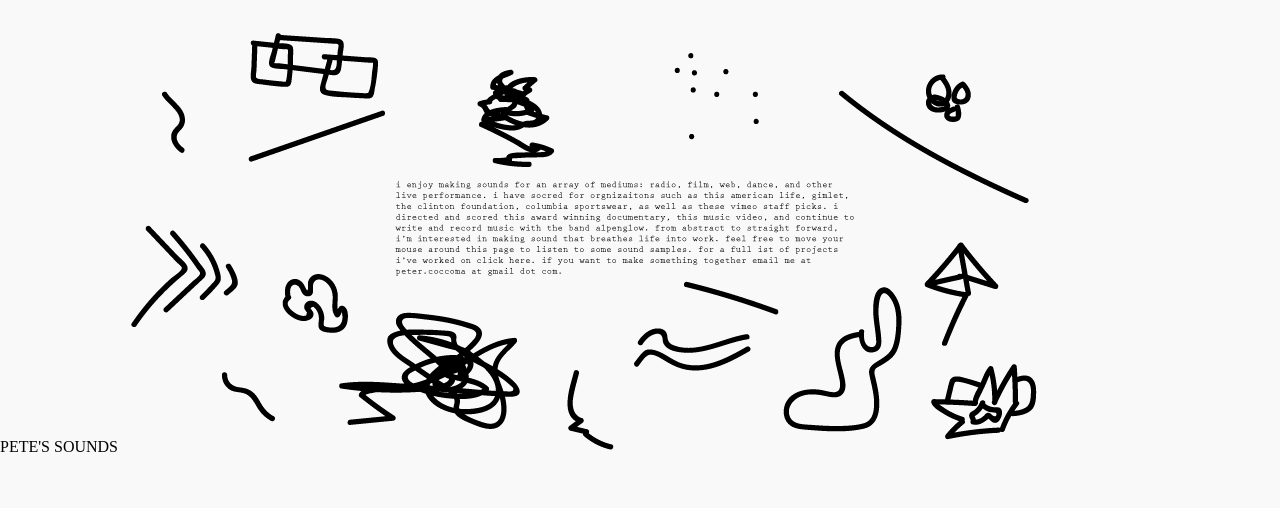
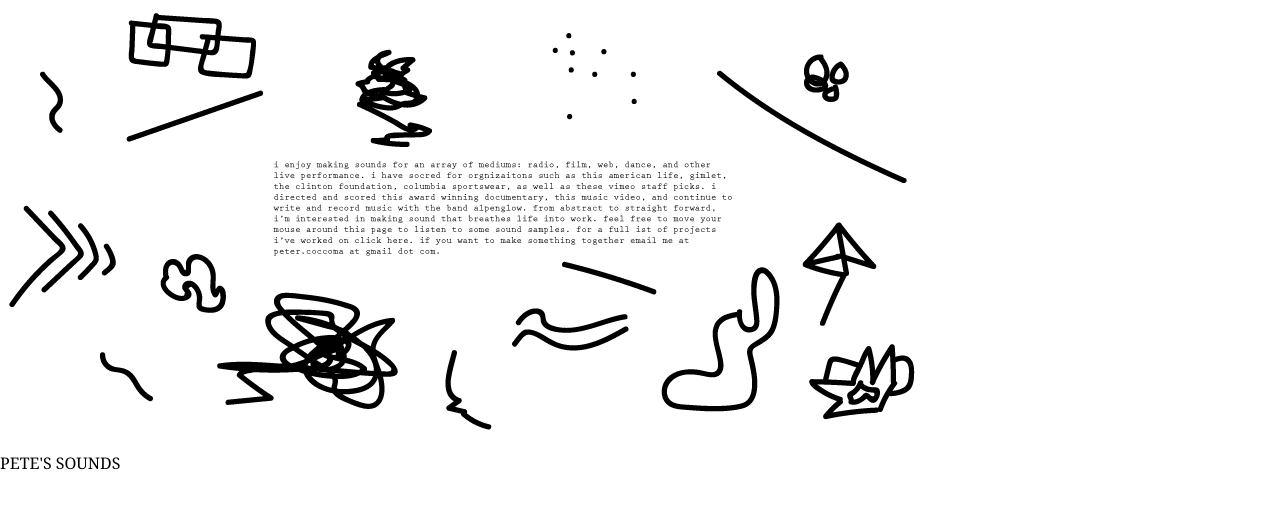
Before and after one commit to pcoccoma1/sounds, a plain HTML site: page index.html in a window 1280 px wide. Drawn offline with Linux system fonts and the light colour scheme.

Commit message:
Update index.html

```diff
--- a/index.html
+++ b/index.html
@@ -73,13 +73,12 @@ width: 0%;
 
 </style>
 </head>
-<body bgcolor="#F9F9F9" left:margin="0" topmargin="0" marginwidth="100px" marginheight="20">
-PETE'S SOUNDS
+
 <body bgcolor="#FFFFFF" leftmargin="0" topmargin="0" marginwidth="0" marginheight="0">
 <img src="sounds/Peter_Sound_Website.png" width="960" height="432" border="0" alt="" usemap="#Peter_Sound_Website_Map">
 <map name="Peter_Sound_Website_Map">
 <area shape="poly" alt="" coords="654,292, 565,264, 654,292" href="http://pcoccoma1.github.io/sounds/Sound_library_12_conquestinspaselab.mp3">
 </map>
-</body>
+<p>PETE'S SOUNDS</p>
 </body>
 </html>
```
